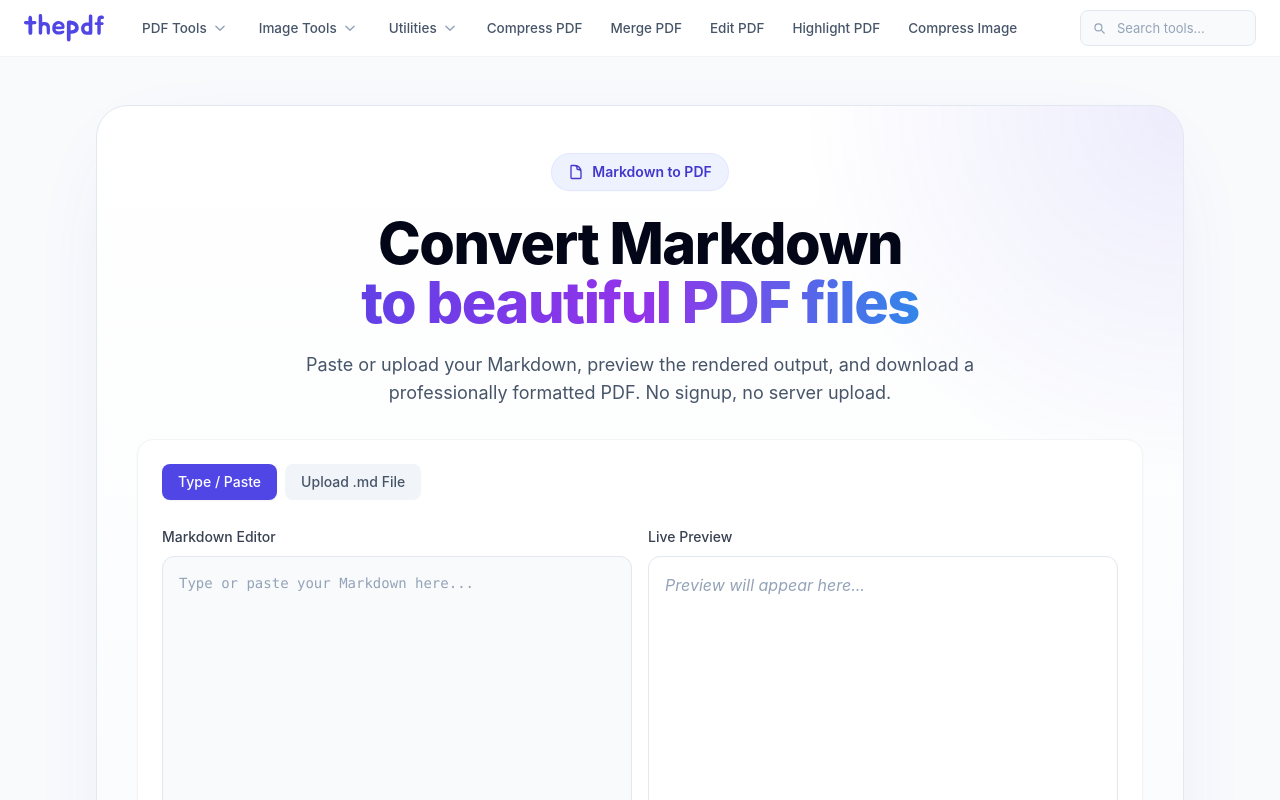
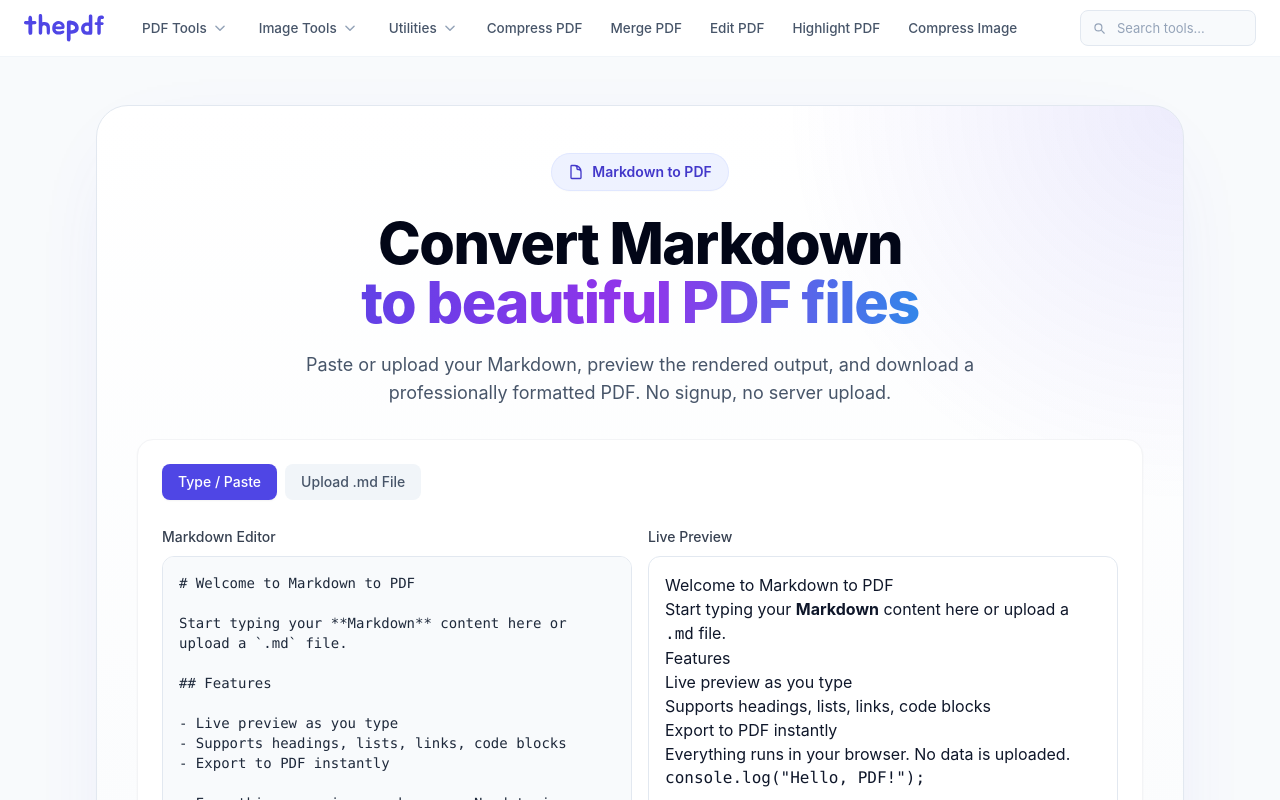
Before and after one commit to aganiksuvagiya/thepdftools, a Next.js app: page /markdown-to-pdf in a window 1280 px wide. Shown: the top 800 px of the page. Built offline with nearby package versions, Linux system fonts and the light colour scheme.

Commit message:
feat: refactor MarkdownToPdfClient to improve HTML sanitization and enhance PDF generation logic

```diff
--- a/app/markdown-to-pdf/MarkdownToPdfClient.tsx
+++ b/app/markdown-to-pdf/MarkdownToPdfClient.tsx
@@ -1,6 +1,6 @@
 "use client";
 
-import { useState, useCallback, useRef, useEffect } from "react";
+import { useCallback, useMemo, useState } from "react";
 import DropZone from "@/components/DropZone";
 import { marked } from "marked";
 
@@ -13,13 +13,7 @@ const FONT_SIZE_VALUES: Record<FontSize, number> = {
   large: 16,
 };
 
-function formatBytes(bytes: number): string {
-  if (bytes === 0) return "0 B";
-  const k = 1024;
-  const sizes = ["B", "KB", "MB", "GB"];
-  const i = Math.floor(Math.log(bytes) / Math.log(k));
-  return `${parseFloat((bytes / Math.pow(k, i)).toFixed(2))} ${sizes[i]}`;
-}
+const EXPORT_MARGIN_MM = 15;
 
 const DEFAULT_MARKDOWN = `# Welcome to Markdown to PDF
 
@@ -38,8 +32,131 @@ console.log("Hello, PDF!");
 \`\`\`
 `;
 
+function formatBytes(bytes: number): string {
+  if (bytes === 0) return "0 B";
+  const k = 1024;
+  const sizes = ["B", "KB", "MB", "GB"];
+  const i = Math.floor(Math.log(bytes) / Math.log(k));
+  return `${parseFloat((bytes / Math.pow(k, i)).toFixed(2))} ${sizes[i]}`;
+}
+
+function sanitizeHtml(html: string): string {
+  if (typeof window === "undefined") return html;
+
+  const parser = new DOMParser();
+  const doc = parser.parseFromString(html, "text/html");
+
+  doc
+    .querySelectorAll(
+      "script, style, iframe, object, embed, form, input, button, textarea, select, meta, link"
+    )
+    .forEach((node) => node.remove());
+
+  doc.querySelectorAll("*").forEach((element) => {
+    for (const attr of Array.from(element.attributes)) {
+      const name = attr.name.toLowerCase();
+      const value = attr.value.trim().toLowerCase();
+
+      if (name.startsWith("on")) {
+        element.removeAttribute(attr.name);
+        continue;
+      }
+
+      if (
+        (name === "href" || name === "src" || name === "xlink:href") &&
+        (value.startsWith("javascript:") || value.startsWith("data:text/html"))
+      ) {
+        element.removeAttribute(attr.name);
+      }
+    }
+  });
+
+  return doc.body.innerHTML;
+}
+
+type PdfBlock =
+  | { kind: "h1" | "h2" | "h3" | "body" | "quote" | "code" | "list"; text: string }
+  | { kind: "rule" };
+
+function htmlToPlainText(html: string): string {
+  if (typeof window === "undefined") return html;
+  const parser = new DOMParser();
+  const doc = parser.parseFromString(html, "text/html");
+  return (doc.body.textContent || "").replace(/\s+/g, " ").trim();
+}
+
+function inlineMarkdownToText(text: string): string {
+  return htmlToPlainText(marked.parseInline(text) as string);
+}
+
+function markdownToPdfBlocks(markdownSource: string): PdfBlock[] {
+  const tokens = marked.lexer(markdownSource) as any[];
+  const blocks: PdfBlock[] = [];
+
+  for (const token of tokens) {
+    if (token.type === "space") continue;
+
+    if (token.type === "heading") {
+      const text = inlineMarkdownToText(token.text || "");
+      if (!text) continue;
+      if (token.depth === 1) blocks.push({ kind: "h1", text });
+      else if (token.depth === 2) blocks.push({ kind: "h2", text });
+      else blocks.push({ kind: "h3", text });
+      continue;
+    }
+
+    if (token.type === "paragraph" || token.type === "text") {
+      const text = inlineMarkdownToText(token.text || "");
+      if (text) blocks.push({ kind: "body", text });
+      continue;
+    }
+
+    if (token.type === "blockquote") {
+      const text = inlineMarkdownToText(token.text || "");
+      if (text) blocks.push({ kind: "quote", text });
+      continue;
+    }
+
+    if (token.type === "code") {
+      const text = (token.text || "").trim();
+      if (text) blocks.push({ kind: "code", text });
+      continue;
+    }
+
+    if (token.type === "list") {
+      token.items.forEach((item: any, index: number) => {
+        const marker = token.ordered ? `${index + 1}.` : "\u2022";
+        const text = inlineMarkdownToText(item.text || "");
+        if (text) blocks.push({ kind: "list", text: `${marker} ${text}` });
+      });
+      continue;
+    }
+
+    if (token.type === "hr") {
+      blocks.push({ kind: "rule" });
+      continue;
+    }
+
+    if (token.type === "table") {
+      const header = (token.header || [])
+        .map((cell: any) => inlineMarkdownToText(cell.text || ""))
+        .join(" | ");
+      if (header) blocks.push({ kind: "h3", text: header });
+
+      (token.rows || []).forEach((row: any[]) => {
+        const text = row
+          .map((cell: any) => inlineMarkdownToText(cell.text || cell || ""))
+          .join(" | ");
+        if (text) blocks.push({ kind: "body", text });
+      });
+    }
+  }
+
+  return blocks;
+}
+
 export default function MarkdownToPdfClient() {
-  const [markdown, setMarkdown] = useState("");
+  const [markdown, setMarkdown] = useState(DEFAULT_MARKDOWN);
   const [inputMode, setInputMode] = useState<"type" | "upload">("type");
   const [pageSize, setPageSize] = useState<PageSize>("a4");
   const [fontSize, setFontSize] = useState<FontSize>("medium");
@@ -47,11 +164,11 @@ export default function MarkdownToPdfClient() {
   const [fileSize, setFileSize] = useState(0);
   const [loading, setLoading] = useState(false);
   const [error, setError] = useState<string | null>(null);
-  const previewRef = useRef<HTMLDivElement>(null);
 
-  const renderedHtml = markdown.trim()
-    ? (marked.parse(markdown) as string)
-    : "";
+  const renderedHtml = useMemo(() => {
+    if (!markdown.trim()) return "";
+    return sanitizeHtml(marked.parse(markdown) as string);
+  }, [markdown]);
 
   const handleFiles = useCallback((files: File[]) => {
     if (files.length > 0) {
@@ -59,9 +176,14 @@ export default function MarkdownToPdfClient() {
       setFileName(file.name);
       setFileSize(file.size);
       setError(null);
-      file.text().then((text) => {
-        setMarkdown(text);
-      });
+      file
+        .text()
+        .then((text) => {
+          setMarkdown(text);
+        })
+        .catch(() => {
+          setError("Failed to read the Markdown file. Please try again.");
+        });
     }
   }, []);
 
@@ -72,65 +194,94 @@ export default function MarkdownToPdfClient() {
 
     try {
       const { jsPDF } = await import("jspdf");
-      const fs = FONT_SIZE_VALUES[fontSize];
-      const format = pageSize === "a4" ? "a4" : "letter";
+      const blocks = markdownToPdfBlocks(markdown);
 
-      const container = document.createElement("div");
-      container.style.cssText = `
-        position: absolute; left: -9999px; top: -9999px;
-        width: ${pageSize === "a4" ? "210mm" : "215.9mm"};
-        padding: 20mm;
-        font-family: -apple-system, BlinkMacSystemFont, "Segoe UI", Roboto, sans-serif;
-        font-size: ${fs}px;
-        line-height: 1.6;
-        color: #1a1a1a;
-        background: #fff;
-        box-sizing: border-box;
-      `;
-      container.innerHTML = `
-        <style>
-          h1 { font-size: 1.8em; font-weight: 700; margin: 0.6em 0 0.4em; color: #111; }
-          h2 { font-size: 1.4em; font-weight: 600; margin: 0.6em 0 0.4em; color: #222; }
-          h3 { font-size: 1.2em; font-weight: 600; margin: 0.5em 0 0.3em; color: #333; }
-          p { margin: 0.5em 0; }
-          ul, ol { margin: 0.5em 0; padding-left: 1.5em; }
-          li { margin: 0.2em 0; }
-          blockquote { margin: 0.8em 0; padding: 0.5em 1em; border-left: 4px solid #d1d5db; background: #f9fafb; color: #4b5563; }
-          code { font-family: "SFMono-Regular", Menlo, monospace; font-size: 0.9em; background: #f3f4f6; padding: 0.15em 0.4em; border-radius: 4px; }
-          pre { background: #1e293b; color: #e2e8f0; padding: 1em; border-radius: 8px; overflow-x: auto; margin: 0.8em 0; }
-          pre code { background: none; padding: 0; color: inherit; }
-          a { color: #2563eb; text-decoration: underline; }
-          table { border-collapse: collapse; width: 100%; margin: 0.8em 0; }
-          th, td { border: 1px solid #d1d5db; padding: 0.5em 0.75em; text-align: left; }
-          th { background: #f3f4f6; font-weight: 600; }
-          hr { border: none; border-top: 1px solid #e5e7eb; margin: 1.5em 0; }
-          img { max-width: 100%; height: auto; }
-        </style>
-        ${renderedHtml}
-      `;
-      document.body.appendChild(container);
+      if (blocks.length === 0) {
+        throw new Error("No printable text found in the Markdown.");
+      }
 
       const doc = new jsPDF({
         orientation: "portrait",
         unit: "mm",
-        format,
+        format: pageSize,
       });
 
-      await doc.html(container, {
-        callback: (d) => {
-          d.save(
-            fileName
-              ? fileName.replace(/\.[^/.]+$/, "") + ".pdf"
-              : "markdown-document.pdf"
-          );
-        },
-        x: 0,
-        y: 0,
-        width: pageSize === "a4" ? 210 : 215.9,
-        windowWidth: container.scrollWidth,
-      });
+      const pageWidth = doc.internal.pageSize.getWidth();
+      const pageHeight = doc.internal.pageSize.getHeight();
+      const contentWidth = pageWidth - EXPORT_MARGIN_MM * 2;
+      const bottomLimit = pageHeight - EXPORT_MARGIN_MM;
+      const baseFontSize = FONT_SIZE_VALUES[fontSize];
+      let y = EXPORT_MARGIN_MM;
 
-      document.body.removeChild(container);
+      const ensureSpace = (heightNeeded: number) => {
+        if (y + heightNeeded > bottomLimit) {
+          doc.addPage();
+          y = EXPORT_MARGIN_MM;
+        }
+      };
+
+      for (const block of blocks) {
+        if (block.kind === "rule") {
+          ensureSpace(8);
+          doc.setDrawColor(203, 213, 225);
+          doc.line(EXPORT_MARGIN_MM, y, pageWidth - EXPORT_MARGIN_MM, y);
+          y += 8;
+          continue;
+        }
+
+        const fontSizePt =
+          block.kind === "h1"
+            ? baseFontSize + 8
+            : block.kind === "h2"
+              ? baseFontSize + 4
+              : block.kind === "h3"
+                ? baseFontSize + 2
+                : baseFontSize;
+        const lineHeight = fontSizePt * 0.42 * (block.kind === "code" ? 1.45 : 1.55);
+        const gapAfter =
+          block.kind === "h1"
+            ? lineHeight * 0.9
+            : block.kind === "h2"
+              ? lineHeight * 0.7
+              : block.kind === "h3"
+                ? lineHeight * 0.55
+                : lineHeight * 0.45;
+        const x =
+          block.kind === "quote"
+            ? EXPORT_MARGIN_MM + 4
+            : block.kind === "list"
+              ? EXPORT_MARGIN_MM + 2
+              : EXPORT_MARGIN_MM;
+
+        doc.setFont(block.kind === "code" ? "courier" : "helvetica", block.kind.startsWith("h") ? "bold" : "normal");
+        doc.setFontSize(fontSizePt);
+        if (block.kind === "quote") doc.setTextColor(71, 85, 105);
+        else if (block.kind === "code") doc.setTextColor(30, 41, 59);
+        else doc.setTextColor(15, 23, 42);
+
+        if (block.kind === "quote") {
+          ensureSpace(lineHeight);
+          doc.setDrawColor(148, 163, 184);
+          doc.line(EXPORT_MARGIN_MM, y - 1, EXPORT_MARGIN_MM, y + lineHeight * 2);
+        }
+
+        const lines = doc.splitTextToSize(block.text, contentWidth - (x - EXPORT_MARGIN_MM)) as string[];
+        ensureSpace(lines.length * lineHeight + gapAfter);
+
+        for (const line of lines) {
+          ensureSpace(lineHeight);
+          doc.text(line, x, y);
+          y += lineHeight;
+        }
+
+        y += gapAfter;
+      }
+
+      doc.save(
+        fileName
+          ? fileName.replace(/\.[^/.]+$/, "") + ".pdf"
+          : "markdown-document.pdf"
+      );
     } catch (err: any) {
       setError(err.message || "Failed to generate PDF. Please try again.");
     } finally {
@@ -208,7 +359,6 @@ export default function MarkdownToPdfClient() {
               Live Preview
             </label>
             <div
-              ref={previewRef}
               className="min-h-[360px] max-h-[500px] overflow-auto rounded-xl border border-slate-200 bg-white p-4 prose prose-sm prose-slate"
               dangerouslySetInnerHTML={{
                 __html: renderedHtml || '<p class="text-slate-400 italic">Preview will appear here...</p>',
```
